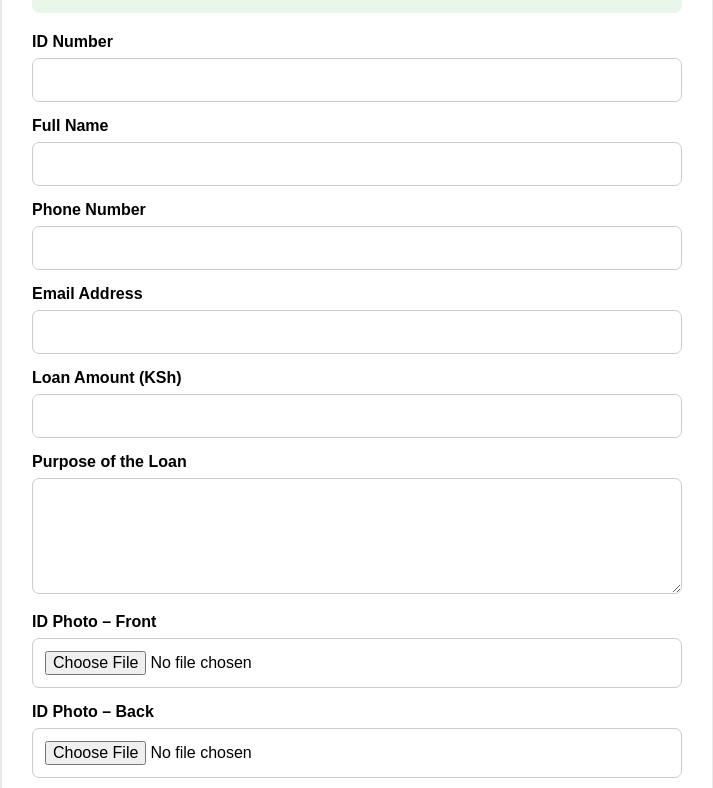
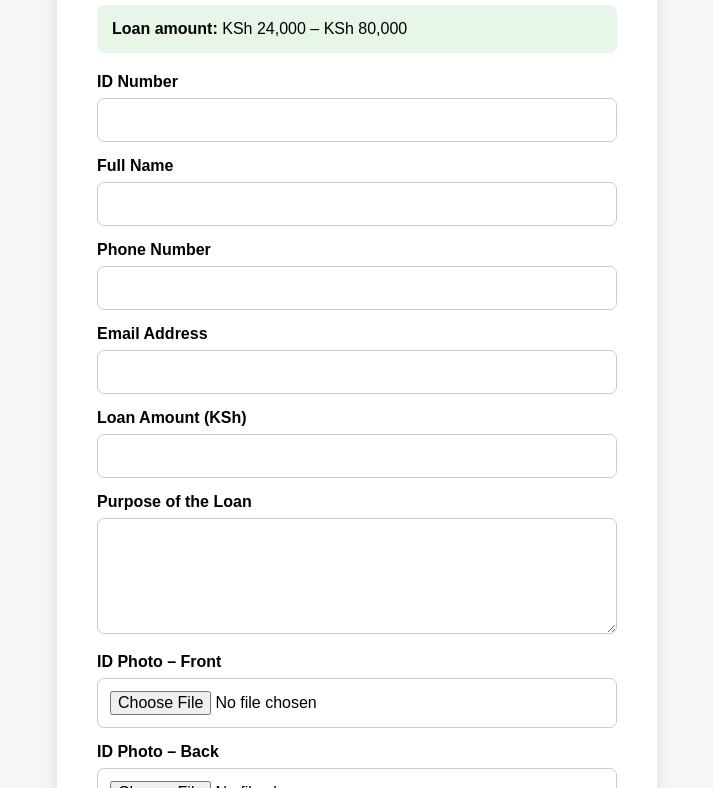
Before and after one commit to 1chain003/nyota-website, a website: page public/biashara-loan.html in a window 1280 px wide. Shown: the part 195-983 px from the top of the page, without its empty margins (283-996 px from the left). Drawn offline with Linux system fonts and the light colour scheme; no server answers.

Commit message:
Slim down loan application layout

```diff
--- a/public/biashara-loan.html
+++ b/public/biashara-loan.html
@@ -6,7 +6,7 @@
 <title>Biashara Loan Application</title>
 <style>
 body{font-family:Arial,sans-serif;background:#f4f7f5;margin:0;padding:20px}
-.container{max-width:650px;margin:30px auto;background:#fff;padding:30px;border-radius:12px;box-shadow:0 4px 15px rgba(0,0,0,.1)}
+.container{max-width:520px;margin:60px auto;background:#fff;padding:40px;border-radius:12px;box-shadow:0 4px 15px rgba(0,0,0,.1)}
 h1{text-align:center;color:#16833a}
 .notice{background:#e8f5e9;padding:15px;border-radius:8px;margin-bottom:20px}
 label{display:block;margin-top:15px;font-weight:bold}
```
Also changed, not shown: public/ukulima-loan.html (+1 -1 lines).
